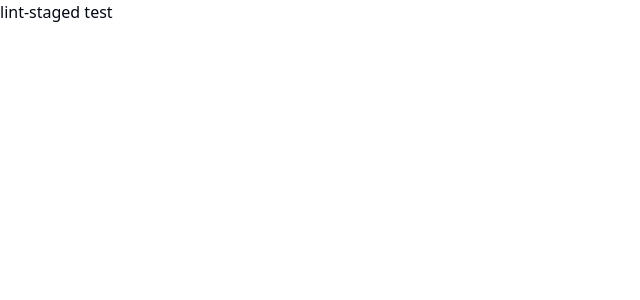
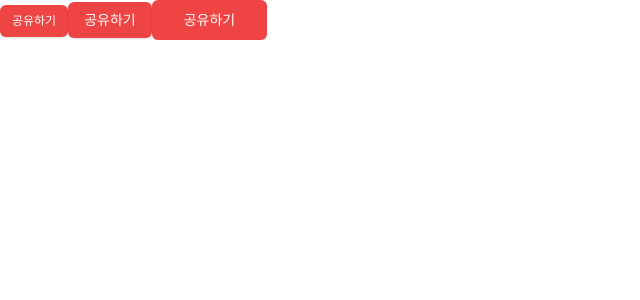
Before and after one commit to ttogeul-ttogeul/frontend, a Next.js app: page /dashboard in a window 1280 px wide. Shown: the top 300 px of the page, without its empty margins (0-640 px from the left). Built offline with nearby package versions, Linux system fonts and the light colour scheme.

Commit message:
feat: Button 컴포넌트 테스트

```diff
--- a/app/dashboard/page.tsx
+++ b/app/dashboard/page.tsx
@@ -1,5 +1,19 @@
 "use client";
 
+import { Button } from "@/components/ui/button";
+
 export default function Page() {
-  return <div>lint-staged test</div>;
+  return (
+    <div>
+      <Button size={"sm"} className={"bg-red-500 text-white"}>
+        공유하기
+      </Button>
+      <Button size={"default"} className={"bg-red-500 text-white"}>
+        공유하기
+      </Button>
+      <Button size={"lg"} className={"bg-red-500 text-white"}>
+        공유하기
+      </Button>
+    </div>
+  );
 }
--- /dev/null
+++ b/components/ui/button.tsx
@@ -0,0 +1,57 @@
+import * as React from "react"
+import { Slot } from "@radix-ui/react-slot"
+import { cva, type VariantProps } from "class-variance-authority"
+
+import { cn } from "@/lib/utils"
+
+const buttonVariants = cva(
+  "inline-flex items-center justify-center gap-2 whitespace-nowrap rounded-md text-sm font-medium transition-colors focus-visible:outline-none focus-visible:ring-1 focus-visible:ring-ring disabled:pointer-events-none disabled:opacity-50 [&_svg]:pointer-events-none [&_svg]:size-4 [&_svg]:shrink-0",
+  {
+    variants: {
+      variant: {
+        default:
+          "bg-primary text-primary-foreground shadow hover:bg-primary/90",
+        destructive:
+          "bg-destructive text-destructive-foreground shadow-sm hover:bg-destructive/90",
+        outline:
+          "border border-input bg-background shadow-sm hover:bg-accent hover:text-accent-foreground",
+        secondary:
+          "bg-secondary text-secondary-foreground shadow-sm hover:bg-secondary/80",
+        ghost: "hover:bg-accent hover:text-accent-foreground",
+        link: "text-primary underline-offset-4 hover:underline",
+      },
+      size: {
+        default: "h-9 px-4 py-2",
+        sm: "h-8 rounded-md px-3 text-xs",
+        lg: "h-10 rounded-md px-8",
+        icon: "h-9 w-9",
+      },
+    },
+    defaultVariants: {
+      variant: "default",
+      size: "default",
+    },
+  }
+)
+
+export interface ButtonProps
+  extends React.ButtonHTMLAttributes<HTMLButtonElement>,
+    VariantProps<typeof buttonVariants> {
+  asChild?: boolean
+}
+
+const Button = React.forwardRef<HTMLButtonElement, ButtonProps>(
+  ({ className, variant, size, asChild = false, ...props }, ref) => {
+    const Comp = asChild ? Slot : "button"
+    return (
+      <Comp
+        className={cn(buttonVariants({ variant, size, className }))}
+        ref={ref}
+        {...props}
+      />
+    )
+  }
+)
+Button.displayName = "Button"
+
+export { Button, buttonVariants }
```
